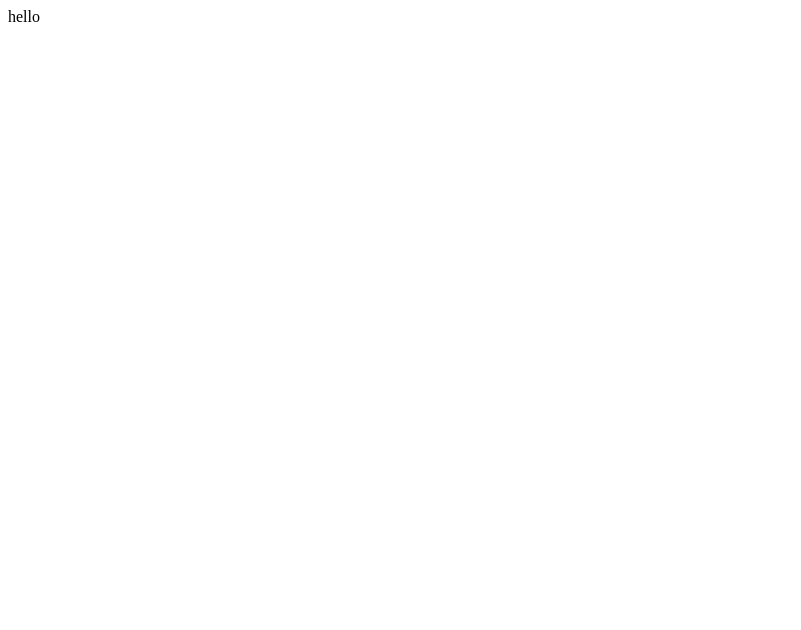
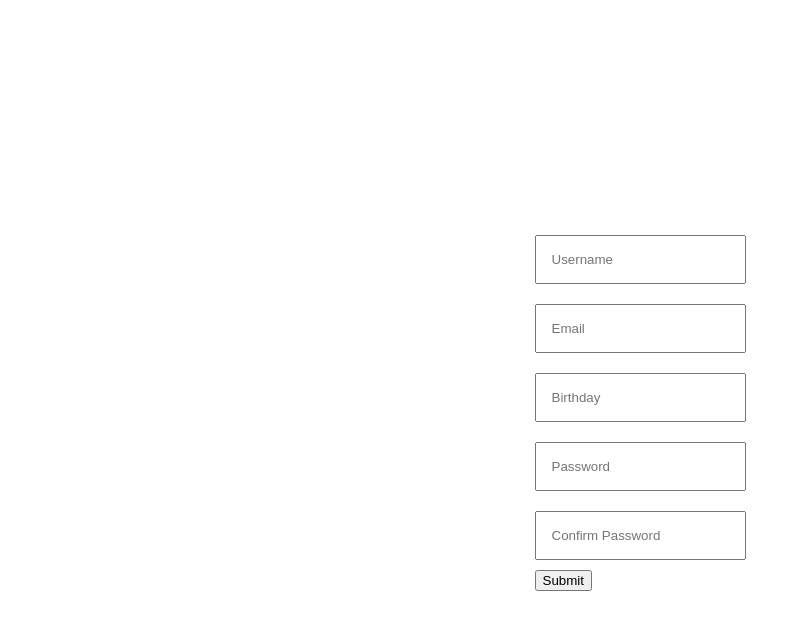
Before and after one commit to DorKatzir/Validate-React-Forms, a React (Vite) app: page / in a window 1280 px wide. Shown: the top 630 px of the page, without its empty margins (0-801 px from the left). Built offline with nearby package versions, Linux system fonts and the light colour scheme.

Commit message:
form getting dynamic values

```diff
--- a/src/App.jsx
+++ b/src/App.jsx
@@ -1,9 +1,82 @@
+import { useState } from 'react';
+import './app.css'
+import FormInput from "./components/FormInput";
 
 export default function App() {
 
+  const [values, setValues] = useState({
+    username: '',
+    email: '',
+    birthday: '',
+    password: '',
+    confirmPassword: ''
+  })
+
+  const inputs = [
+		{
+			id: 1,
+			name: 'username',
+			type: 'text',
+			placeholder: 'Username',
+			lable: 'Username',
+		},
+		{
+			id: 2,
+			name: 'email',
+			type: 'text',
+			placeholder: 'Email',
+			lable: 'Email',
+		},
+		{
+			id: 3,
+			name: 'birthday',
+			type: 'text',
+			placeholder: 'Birthday',
+			lable: 'Birthday',
+		},
+		{
+			id: 4,
+			name: 'password',
+			type: 'password',
+			placeholder: 'Password',
+			lable: 'Password',
+		},
+		{
+			id: 5,
+			name: 'confirmPassword',
+			type: 'password',
+			placeholder: 'Confirm Password',
+			lable: 'Confirm Password',
+		},
+  ]
+
+  console.log('re-rendered')
+
+  const handleSubmit = (e)=>{
+    e.preventDefault()
+
+  }
+
+  const onChange = (e)=>{
+    setValues({...values, [e.target.name]: e.target.value})
+
+  }
+
+  console.log(values)
   return (
-    <>
-     hello
-    </>
+		<div className='app'>
+			<form onSubmit={handleSubmit}>
+        {
+          inputs.map(input => <FormInput
+                                  key={input.id}
+                                  {...input}
+                                  value={values[input.name]}
+                                  onChange={onChange}
+                                />)
+        }
+
+        <button>Submit</button>
+			</form>
+		</div>
   )
 }
--- /dev/null
+++ b/src/app.css
@@ -0,0 +1,6 @@
+ .app{
+    display: flex;
+    align-items: center;
+    justify-content: center;
+    height: 100dvh;
+ }
--- /dev/null
+++ b/src/components/FormInput.jsx
@@ -0,0 +1,13 @@
+/* eslint-disable react/prop-types */
+
+import './formInput.css'
+
+export default function FormInput(props) {
+    const {label, onChange, id, ...inputProps} = props
+	return (
+		<div className='formInput'>
+			<label>{label}</label>
+			<input {...inputProps} onChange={onChange} />
+		</div>
+	)
+}
--- /dev/null
+++ b/src/components/formInput.css
@@ -0,0 +1,4 @@
+input{
+    padding: 15px;
+    margin: 10px 0;
+}
```
